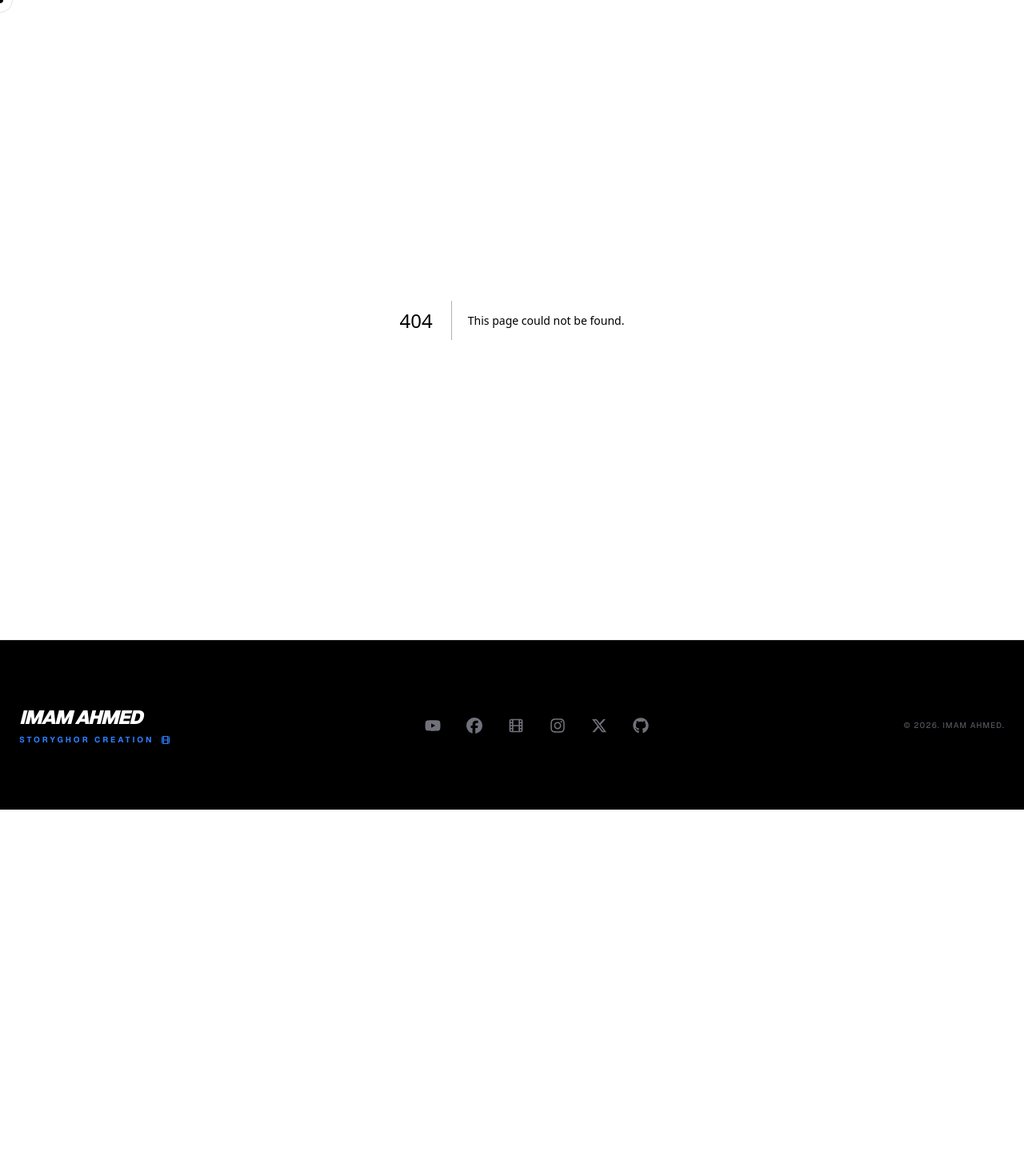
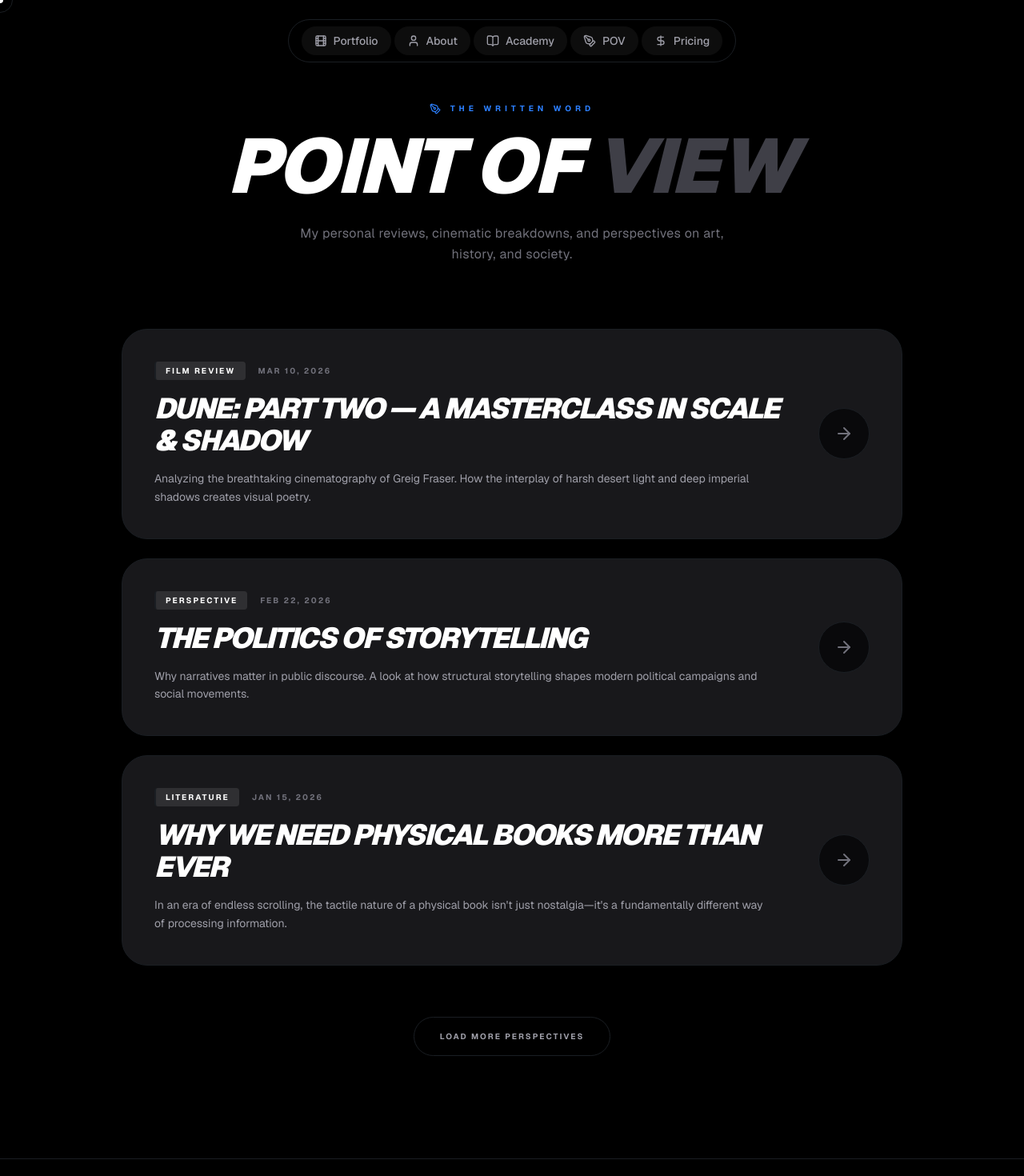
Before and after one commit to imamachowdhury/portfolio_imamahmed.net, a Next.js app: page /pov in a window 1280 px wide. Before the commit this address had no page. Shown: the top 1470 px of the page at 80% size. Before the commit the page ends 1012 px from the top, so only its background shows below. Built offline with nearby package versions, Linux system fonts and the light colour scheme.

Commit message:
feat: create Point of View (POV) review page and update navigation

```diff
--- /dev/null
+++ b/app/pov/page.tsx
@@ -0,0 +1,108 @@
+"use client";
+
+import Navbar from "@/components/layout/Navbar";
+import { motion } from "framer-motion";
+import { PenTool, ArrowRight, Eye, Camera, BookOpen } from "lucide-react";
+import Link from "next/link";
+
+const povEntries = [
+  {
+    title: "Dune: Part Two — A Masterclass in Scale & Shadow",
+    excerpt: "Analyzing the breathtaking cinematography of Greig Fraser. How the interplay of harsh desert light and deep imperial shadows creates visual poetry.",
+    category: "Film Review",
+    date: "Mar 10, 2026",
+    icon: Camera,
+    color: "amber",
+  },
+  {
+    title: "The Politics of Storytelling",
+    excerpt: "Why narratives matter in public discourse. A look at how structural storytelling shapes modern political campaigns and social movements.",
+    category: "Perspective",
+    date: "Feb 22, 2026",
+    icon: Eye,
+    color: "blue",
+  },
+  {
+    title: "Why We Need Physical Books More Than Ever",
+    excerpt: "In an era of endless scrolling, the tactile nature of a physical book isn't just nostalgia—it's a fundamentally different way of processing information.",
+    category: "Literature",
+    date: "Jan 15, 2026",
+    icon: BookOpen,
+    color: "emerald",
+  }
+];
+
+export default function PovPage() {
+  return (
+    <main className="relative min-h-screen w-full bg-black">
+      <Navbar />
+
+      <div className="pt-32 pb-32 px-6 max-w-5xl mx-auto">
+        <motion.div
+          initial={{ opacity: 0, y: 20 }}
+          animate={{ opacity: 1, y: 0 }}
+          transition={{ duration: 0.8 }}
+          className="mb-20 text-center"
+        >
+          <span className="flex justify-center items-center gap-3 text-[10px] tracking-[0.5em] font-bold uppercase text-blue-500 mb-4">
+            <PenTool size={14} /> The Written Word
+          </span>
+          <h1 className="text-5xl md:text-8xl font-black italic uppercase tracking-tight text-white mb-6">
+            Point of <span className="text-zinc-700">View</span>
+          </h1>
+          <p className="max-w-xl mx-auto text-zinc-500 text-sm md:text-base leading-relaxed tracking-wide">
+            My personal reviews, cinematic breakdowns, and perspectives on art, history, and society.
+          </p>
+        </motion.div>
+
+        <div className="grid grid-cols-1 gap-6">
+          {povEntries.map((entry, idx) => (
+            <Link href="#" key={entry.title}>
+              <motion.article
+                initial={{ opacity: 0, x: -20 }}
+                animate={{ opacity: 1, x: 0 }}
+                transition={{ duration: 0.5, delay: idx * 0.15 }}
+                className="group relative p-8 md:p-10 rounded-[2rem] bg-zinc-900 border border-white/5 hover:border-blue-500/30 overflow-hidden flex flex-col md:flex-row gap-8 justify-between items-start md:items-center transition-all duration-500 hover:shadow-[0_0_40px_-10px_rgba(59,130,246,0.15)]"
+              >
+                {/* Background Glow */}
+                <div className="absolute inset-0 bg-gradient-to-r from-blue-500/5 to-transparent opacity-0 group-hover:opacity-100 transition-opacity duration-700 pointer-events-none" />
+
+                <div className="flex-1 relative z-10">
+                   <div className="flex items-center gap-4 mb-4">
+                      <span className="text-[10px] font-bold uppercase tracking-[0.2em] text-white bg-white/10 px-3 py-1 rounded-sm border-l-2 border-blue-500">
+                        {entry.category}
+                      </span>
+                      <span className="text-[10px] font-bold uppercase tracking-[0.2em] text-zinc-500">
+                        {entry.date}
+                      </span>
+                   </div>
+                   <h2 className="text-2xl md:text-4xl font-black italic uppercase tracking-tighter text-white mb-4 group-hover:text-blue-400 transition-colors">
+                     {entry.title}
+                   </h2>
+                   <p className="text-zinc-400 text-sm leading-relaxed max-w-3xl">
+                     {entry.excerpt}
+                   </p>
+                </div>
+
+                <div className="relative z-10 flex items-center justify-center w-16 h-16 rounded-full bg-zinc-950 border border-white/10 group-hover:bg-blue-500 group-hover:border-blue-500 transition-colors flex-shrink-0">
+                   <ArrowRight className="text-zinc-500 group-hover:text-white transition-colors" size={24} />
+                </div>
+              </motion.article>
+            </Link>
+          ))}
+        </div>
+
+        <motion.div
+          initial={{ opacity: 0 }}
+          whileInView={{ opacity: 1 }}
+          viewport={{ once: true }}
+          className="mt-16 text-center"
+        >
+           <button className="px-8 py-4 border border-white/10 rounded-full text-zinc-400 text-[10px] font-bold uppercase tracking-[0.2em] hover:bg-white hover:text-black transition-all">
+              Load More Perspectives
+           </button>
+        </motion.div>
+      </div>
+    </main>
+  );
+}
--- a/app/pricing/page.tsx
+++ b/app/pricing/page.tsx
@@ -7,7 +7,7 @@ import { motion } from "framer-motion";
 const plans = [
   {
     name: "Freelance Editor",
-    price: "$299",
+    price: "৳35,000",
     description: "Perfect for single project editing and color grading services.",
     features: [
       "2-4 day delivery time",
@@ -22,7 +22,7 @@ const plans = [
   },
   {
     name: "All-Access Pass",
-    price: "$499",
+    price: "৳60,000",
     description: "The complete cinematic education and community access.",
     features: [
       "Access to ALL current courses",
@@ -97,7 +97,10 @@ export default function PricingPage() {
                <p className="text-zinc-500 text-xs mb-8 font-medium leading-relaxed uppercase tracking-widest">{plan.description}</p>
 
                <div className="flex items-baseline gap-2 mb-10 pb-10 border-b border-white/5">
-                 <span className="text-4xl font-black text-white italic tracking-tighter">{plan.price}</span>
+                 <span className="text-4xl font-black text-white italic tracking-tighter">
+                   {plan.price}
+                   {plan.price !== "Custom" && <span className="text-2xl text-blue-500 ml-1">BDT</span>}
+                 </span>
                  {plan.price !== "Custom" && <span className="text-zinc-700 text-xs font-bold uppercase tracking-widest">/ Project</span>}
                </div>
 
@@ -131,14 +134,6 @@ export default function PricingPage() {
            </button>
         </div>
       </div>
-
-      <footer className="py-20 border-t border-white/5 bg-black text-center">
-         <div className="flex justify-center gap-10 mb-8 grayscale opacity-50">
-           <img src="https://upload.wikimedia.org/wikipedia/commons/b/ba/Stripe_Logo%2C_revised_2016.svg" alt="Stripe" className="h-6" />
-           <Camera className="text-white" size={24} />
-         </div>
-         <p className="text-[10px] uppercase tracking-[0.2em] font-medium text-zinc-600 italic">Payments secured by Stripe. Film industry standard.</p>
-      </footer>
     </main>
   );
 }
--- a/components/layout/Navbar.tsx
+++ b/components/layout/Navbar.tsx
@@ -2,12 +2,13 @@
 
 import Link from "next/link";
 import { motion } from "framer-motion";
-import { Film, User, BookOpen, DollarSign } from "lucide-react";
+import { Film, User, BookOpen, DollarSign, PenTool } from "lucide-react";
 
 const navItems = [
   { name: "Portfolio", href: "/#portfolio", icon: Film },
   { name: "About", href: "/about", icon: User },
   { name: "Academy", href: "/academy", icon: BookOpen },
+  { name: "POV", href: "/pov", icon: PenTool },
   { name: "Pricing", href: "/pricing", icon: DollarSign },
 ];
 
```
